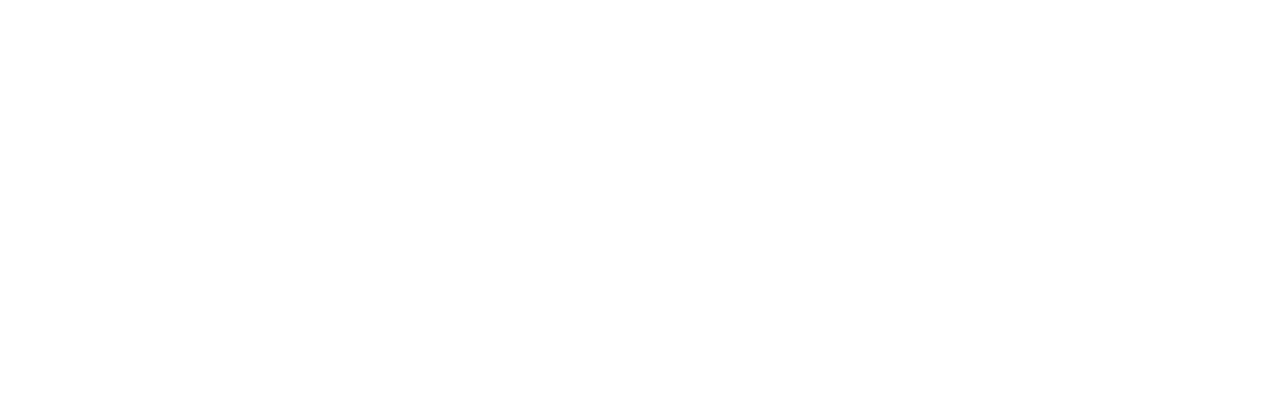
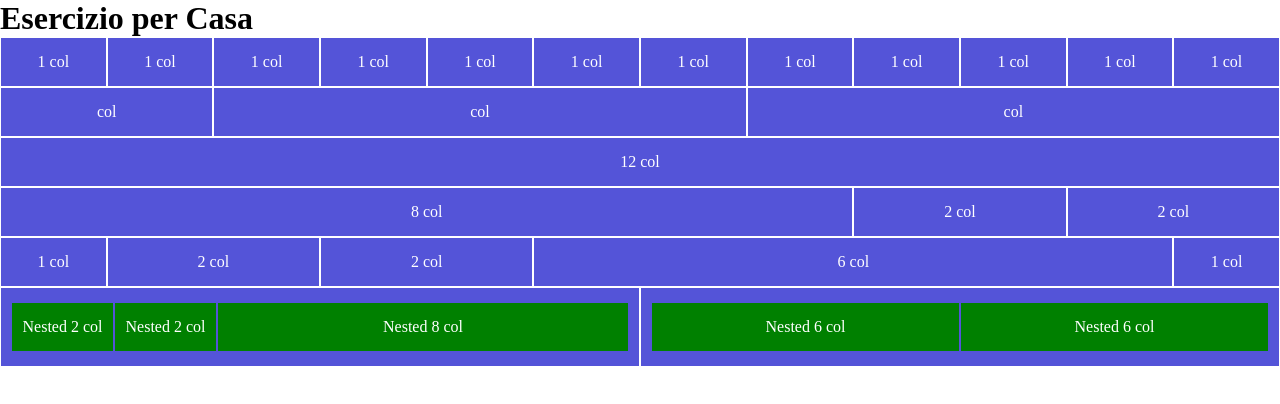
Before and after one commit to Kardast/html-css-12bool, a plain HTML site: page index.html in a window 1280 px wide. Drawn offline with Linux system fonts and the light colour scheme.

Commit message:
Some rows

```diff
--- a/css/style.css
+++ b/css/style.css
@@ -0,0 +1,23 @@
+[class*="col-"]{
+    min-height: 50px;
+    background-color: rgb(84, 84, 216);
+    border: solid 1px white;
+    color: white;
+    display: flex;
+    justify-content: center;
+    align-items: center;
+}
+
+.tall_row{
+    min-height: 80px;
+}
+
+.inside_row{
+    padding: 10px 10px;
+}
+
+.inside_col{
+    background-color: green;
+    border: none;
+    border: solid 1px rgb(84, 84, 216);
+}
--- a/index.html
+++ b/index.html
@@ -11,15 +11,167 @@
 </head>
 <body>
 
-    <main class="container">
+    <h1>Esercizio per Casa</h1>
 
+    <main class="container-fluid">
+
+        <!-- first row -->
         <div class="row">
 
-            <div class="col-4"></div>
-            <div class="col-4"></div>
-            <div class="col-4"></div>
+            <div class="col-1">
+
+                <span>1 col</span>
+            </div>
+            <div class="col-1">
+
+                <span>1 col</span>
+            </div><div class="col-1">
+
+                <span>1 col</span>
+            </div><div class="col-1">
+
+                <span>1 col</span>
+            </div><div class="col-1">
+
+                <span>1 col</span>
+            </div><div class="col-1">
+
+                <span>1 col</span>
+            </div><div class="col-1">
+
+                <span>1 col</span>
+            </div><div class="col-1">
+
+                <span>1 col</span>
+            </div><div class="col-1">
+
+                <span>1 col</span>
+            </div><div class="col-1">
+
+                <span>1 col</span>
+            </div><div class="col-1">
+
+                <span>1 col</span>
+            </div><div class="col-1">
+
+                <span>1 col</span>
+            </div>
         </div>
 
+        <!-- second row -->
+        <div class="row">
+
+            <div class="col-2">
+
+                <span>col</span>
+            </div>
+            <div class="col-5">
+
+                <span>col</span>
+            </div>
+            <div class="col-5">
+
+                <span>col</span>
+            </div>
+        </div>
+
+        <!-- third row -->
+        <div class="row">
+
+            <div class="col-12">
+
+                <span>12 col</span>
+            </div>
+        </div>
+
+        <!-- fourth row -->
+        <div class="row">
+
+            <div class="col-8">
+
+                <span>8 col</span>
+            </div>
+            <div class="col-2">
+
+                <span>2 col</span>
+            </div>
+            <div class="col-2">
+
+                <span>2 col</span>
+            </div>
+        </div>
+
+        <!-- fifth row -->
+        <div class="row">
+
+            <div class="col-1">
+
+                <span>1 col</span>
+            </div>
+            <div class="col-2">
+
+                <span>2 col</span>
+            </div>
+            <div class="col-2">
+
+                <span>2 col</span>
+            </div>
+            <div class="col-6">
+
+                <span>6 col</span>
+            </div>
+            <div class="col-1">
+
+                <span>1 col</span>
+            </div>
+        </div>
+
+        <!-- sixth row -->
+        <div class="row tall_row">
+
+            <div class="col-6">
+
+                <!-- Inside container -->
+                <div class="container-fluid">
+
+                    <!-- Inside row -->
+                    <div class="row inside_row">
+
+                        <div class="col-2 inside_col">
+
+                            <span>Nested 2 col</span>
+                        </div>
+                        <div class="col-2 inside_col">
+
+                            <span>Nested 2 col</span>
+                        </div>
+                        <div class="col-8 inside_col">
+
+                            <span>Nested 8 col</span>
+                        </div>
+                    </div>
+                </div>
+            </div>
+            <div class="col-6">
+
+                <!-- Inside container -->
+                <div class="container-fluid">
+
+                    <!-- Inside row -->
+                    <div class="row inside_row">
+
+                        <div class="col-6 inside_col">
+
+                            <span>Nested 6 col</span>
+                        </div>
+                        <div class="col-6 inside_col">
+
+                            <span>Nested 6 col</span>
+                        </div>
+                    </div>
+                </div>
+            </div>
+        </div>
     </main>
 </body>
 </html>
```
